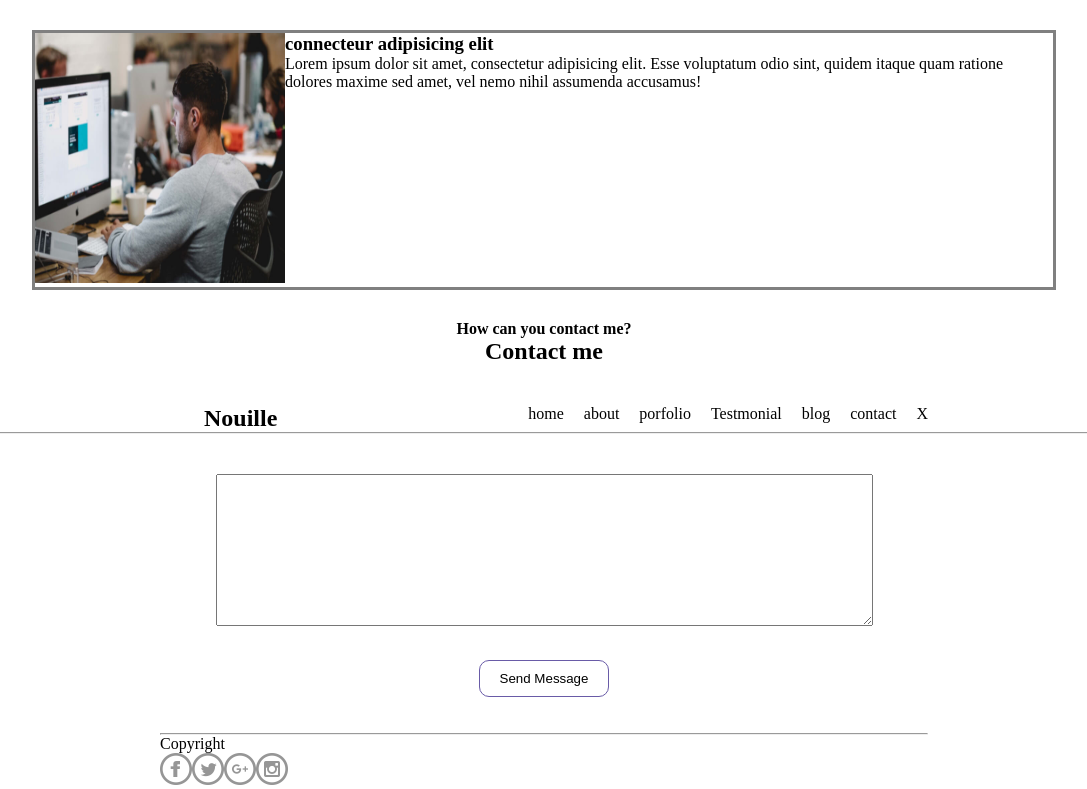
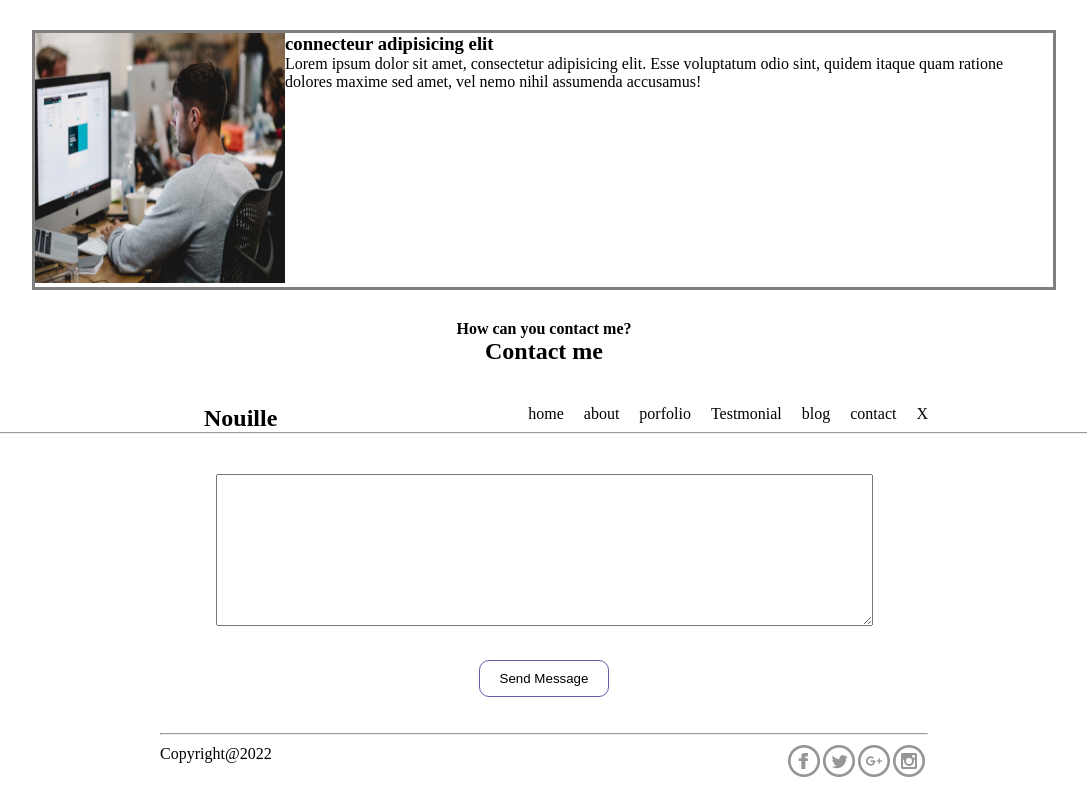
Before and after one commit to Zagz01/Projet_nouilles_youri_pinzani_sofiane, a plain HTML site: page index.html in a window 1280 px wide. Shown: the part 830-1619 px from the top of the page, without its empty margins (96-1183 px from the left). Drawn offline with Linux system fonts and the light colour scheme.

Commit message:
maj palcement

```diff
--- a/index.html
+++ b/index.html
@@ -138,9 +138,9 @@
     <footer>
       <div class="placment">
         <div>
-          <span>Copyright</span>
+          <span>Copyright@2022</span>
         </div>
-        <div>
+        <div class="gapentre">
           <img src="./public/images/iconmonstr-facebook-5-32.png" alt="" /><img
             src="./public/images/iconmonstr-twitter-5-32.png"
             alt=""
--- a/public/css/style.css
+++ b/public/css/style.css
@@ -160,7 +160,13 @@ padding-top: 40px;
     margin: auto;
 }
 .placment{
+    padding-top: 10px;
     width: 60%;
     margin: auto;
+    display: flex;
     justify-content: space-between;
 }
+.gapentre{
+    display: flex;
+    gap: 3px;
+}
```
